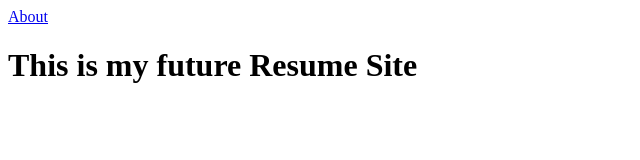
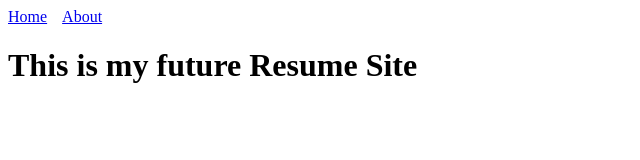
Before and after one commit to ethueter/ethueterResume, a Next.js app: page / in a window 1280 px wide. Shown: the top 160 px of the page, without its empty margins (0-640 px from the left). Built offline with nearby package versions, Linux system fonts and the light colour scheme.

Commit message:
add Header component

```diff
--- /dev/null
+++ b/components/Header.js
@@ -0,0 +1,21 @@
+import Link from 'next/link';
+
+
+const linkStyle = {
+    marginRight: 15
+};
+
+const Header = () => {
+    return (
+        <div>
+            <Link href="/">
+                <a style={linkStyle}>Home</a>
+            </Link>
+            <Link href="/about">
+                <a style={linkStyle}>About</a>
+            </Link>
+        </div>
+    );
+}
+
+export default Header;
--- a/pages/about.js
+++ b/pages/about.js
@@ -1,14 +1,12 @@
-import Link from 'next/link';
+import Header from '../components/Header';
 
 
 const About = () => {
 
     return (
         <div>
+            <Header />
             <h1>This will be my About page.</h1>
-            <Link href="/">
-                <a>Home</a>
-            </Link>
         </div>
     );
 }
--- a/pages/index.js
+++ b/pages/index.js
@@ -1,12 +1,10 @@
-import Link from 'next/link';
+import Header from '../components/Header';
 
 const Index = () => {
 
     return (
         <div>
-            <Link href="/about">
-                <a>About</a>
-            </Link>
+            <Header />
             <h1>This is my future Resume Site</h1>
         </div>
     );
```
